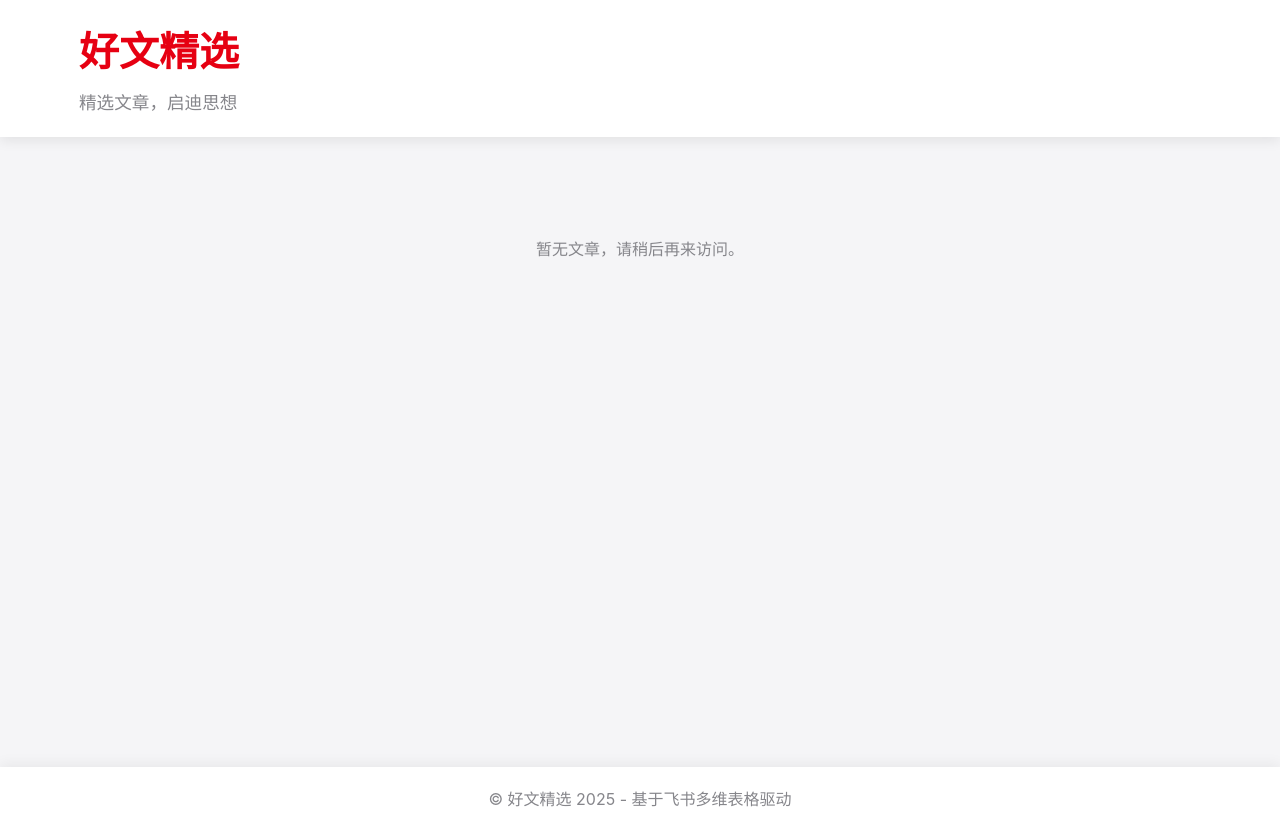
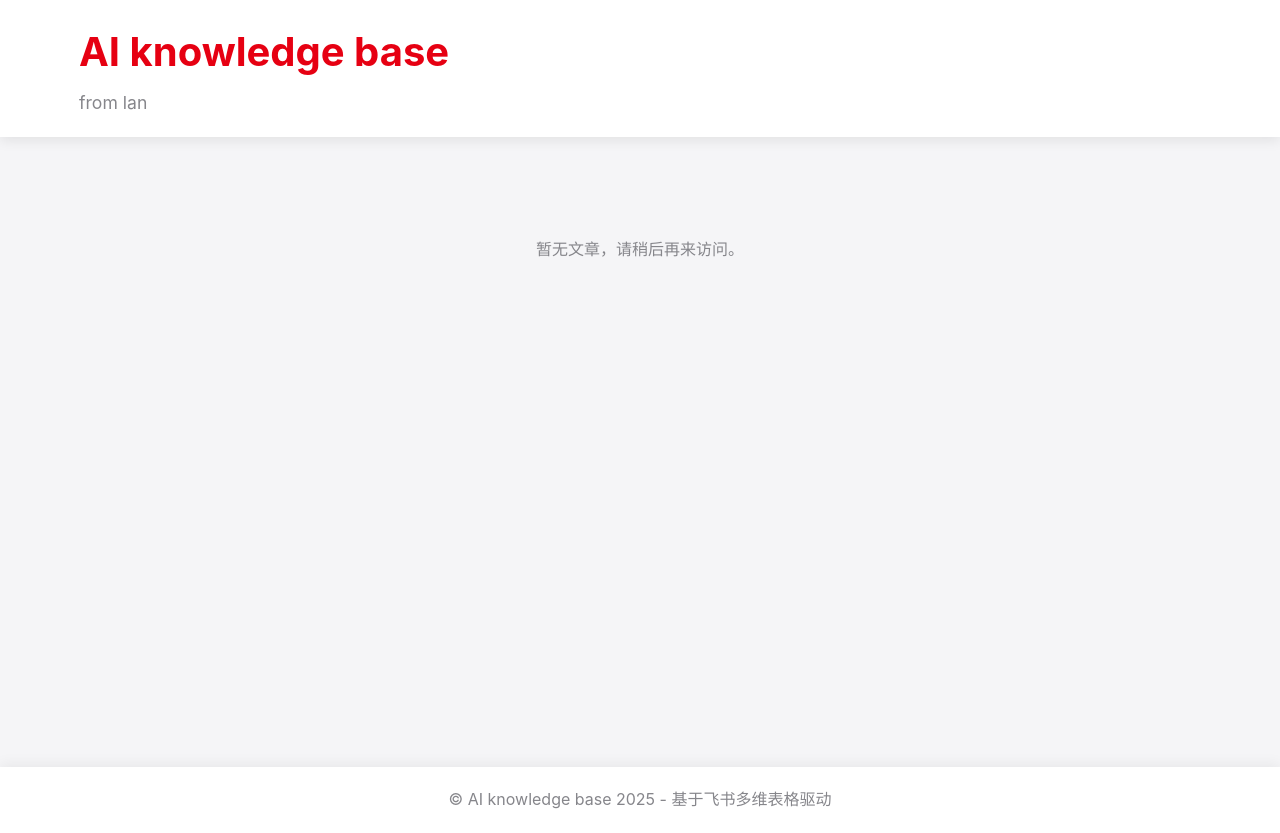
Before and after one commit to lan1177/articles_collection, a Flask app: page / in a window 1280 px wide. Run offline with Flask 3, Linux system fonts and the light colour scheme; data that the repository does not hold is empty.

Commit message:
feat: 首页标题与副标题改为AI knowledge base/from lan，并同步readme

```diff
--- a/app.py
+++ b/app.py
@@ -80,7 +80,7 @@ def inject_globals():
     注入全局变量到模板
     """
     return {
-        'site_title': '好文精选',
+        'site_title': 'AI knowledge base',
         'now': datetime.datetime.now()
     }
 
--- a/templates/base.html
+++ b/templates/base.html
@@ -10,8 +10,8 @@
 <body>
     <header>
         <div class="container">
-            <h1 class="site-title"><a href="{{ url_for('index') }}">{{ site_title }}</a></h1>
-            <p class="site-description">精选文章，启迪思想</p>
+            <h1 class="site-title"><a href="{{ url_for('index') }}">AI knowledge base</a></h1>
+            <p class="site-description">from lan</p>
         </div>
     </header>
 
```
Also changed, not shown: readme.md.
